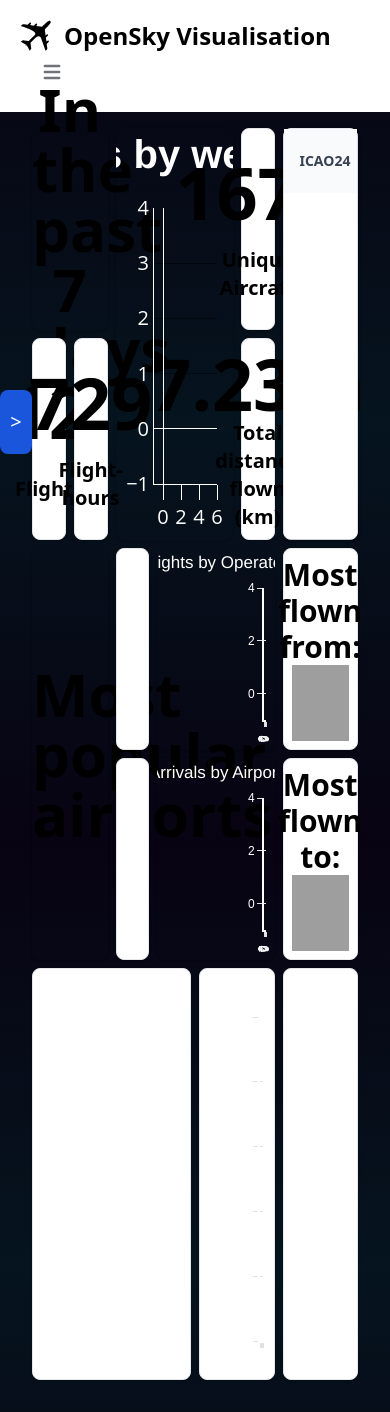
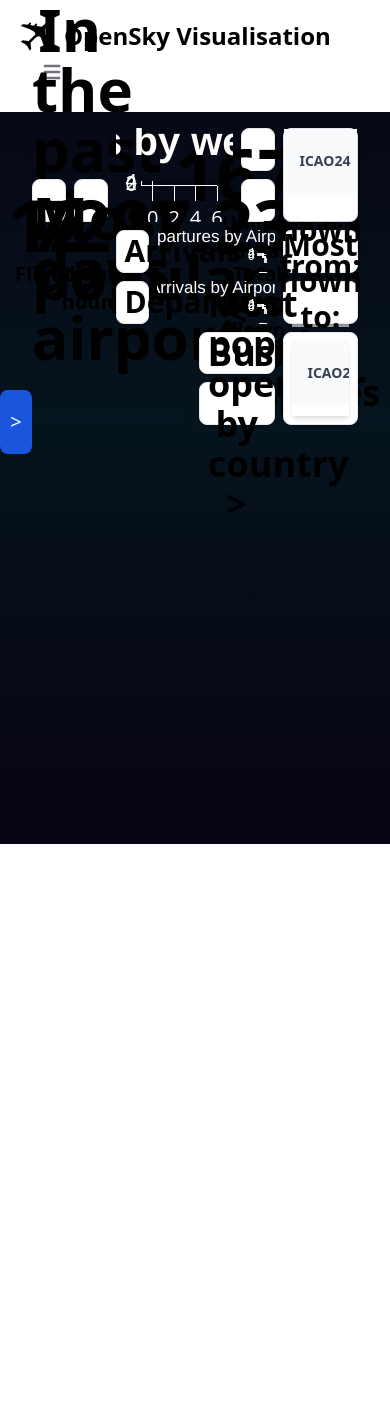
Before and after one commit to Data210/OpenSky-Dashboard, a Flask app: page /stats in a window 390 px wide. After the commit the page ends 844 px from the top, so only its background shows below. Run offline with Flask 3, Linux system fonts and the light colour scheme; lists and menus that the app fills with data are empty; some libraries are stand-ins or nearby versions; grey boxes are pictures that could not be loaded.

Commit message:
dashboard updates

```diff
--- a/app.py
+++ b/app.py
@@ -22,12 +22,25 @@ icaos = ["ab1644", "aa9321", "a77ec5"]
 db = client.get_database("aircraft")
 collection = db.get_collection("states")
 
-state_columns = ["icao24", "callsign","origin_country",
-           "time_position","last_contact","longitude",
-           "latitude","baro_altitude","on_ground",
-           "velocity","true_track","vertical_rate",
-           "sensors","geo_altitude","squawk",
-           "spi","position_source"]
+state_columns = [
+    "icao24",
+    "callsign",
+    "origin_country",
+    "time_position",
+    "last_contact",
+    "longitude",
+    "latitude",
+    "baro_altitude",
+    "on_ground",
+    "velocity",
+    "true_track",
+    "vertical_rate",
+    "sensors",
+    "geo_altitude",
+    "squawk",
+    "spi",
+    "position_source",
+]
 cached_states = None
 
 
@@ -253,7 +266,7 @@ def get_states_scattermapbox(df):
                 "latitude",
                 "longitude",
                 "baro_altitude",
-                "velocity"
+                "velocity",
             ]
         ],
         hovertemplate="<br>".join(
@@ -358,32 +371,45 @@ def index():
 def live():
     return render_template("live.html")
 
-def get_flights_data(view_name, limit = 0):
+
+def get_flights_data(view_name, limit=0):
     with create_postgres_conn() as conn:
-        sql = f"select * from {view_name};"
+        if limit > 0:
+            sql = f"select * from {view_name} limit {limit};"
+        else:
+            sql = f"select * from {view_name};"
+
         df = pd.read_sql_query(sql, conn)
-        if limit > 0:
-            df = df.head(limit)
-        df = df.to_json(orient='values')
-        # print(df)
+        df = df.to_json(orient="values")
     return df
 
+
 query_data = dict()
-query_data["flights_by_country"] = get_flights_data('flights_by_country',10)
-query_data["flights_by_operator"] = get_flights_data('flights_by_operator',10)
-query_data["flights_arriving_airport"] = get_flights_data('total_flights_arriving_by_airport',10)
-query_data["flights_by_weekday"] = get_flights_data('total_flights_per_day',10)
-query_data["popular_flights_country"] = get_flights_data('most_popular_operator_by_country')
+query_data["flights_by_country"] = get_flights_data("flights_by_country", 10)
+query_data["flights_by_operator"] = get_flights_data("flights_by_operator", 10)
+query_data["flights_arriving_airport"] = get_flights_data(
+    "total_flights_arriving_by_airport", 10
+)
+query_data["flights_departing_airport"] = get_flights_data(
+    "total_flights_departing_by_airport", 10
+)
+query_data["flights_by_weekday"] = get_flights_data("total_flights_per_day", 10)
+query_data["aircraft_flight_metrics"] = get_flights_data(
+    "total_flight_time_num_flights_distance_per_aircraft", 10
+)
+
+query_data["popular_flights_country"] = get_flights_data(
+    "most_popular_operator_by_country"
+)
+
 
 @app.route("/stats")
 def stats():
-    return render_template("stats.html", query_data = query_data)
+    return render_template("stats.html", query_data=query_data)
 
 
 @app.route("/graph-data", methods=["POST"])
 def graph_data():
-
-
     data = get_updated_graph_data()
     return data
 
@@ -450,16 +476,19 @@ def plot_tracks_v2(icao24):
     graphJSON = json.dumps(fig, cls=plotly.utils.PlotlyJSONEncoder)
     return graphJSON
 
+
 @app.route("/states", methods=["PUT"])
 def put_state():
     data = request.json
     update_state_cache(data)
-    return 'OK'
+    return "OK"
+
 
 def update_state_cache(data):
     global cached_states
-    temp_data_df = pd.DataFrame(data,columns=state_columns)
+    temp_data_df = pd.DataFrame(data, columns=state_columns)
     cached_states = temp_data_df
+
 
 def get_updated_graph_data():
     global cached_states
--- a/static/dist/css/output.css
+++ b/static/dist/css/output.css
@@ -873,7 +873,7 @@ input:checked + .toggle-bg {
   --background-primary: 5 20 30;
   --background-secondary: 8 3 18;
   --primary-color: 52 72 87;
-  --secondary-color: 6 158 219;
+  --secondary-color: 150 159 237;
 }
 
 *, ::before, ::after {
@@ -1200,6 +1200,10 @@ input:checked + .toggle-bg {
   grid-column-start: 3;
 }
 
+.col-start-5 {
+  grid-column-start: 5;
+}
+
 .row-span-1 {
   grid-row: span 1 / span 1;
 }
@@ -1226,6 +1230,10 @@ input:checked + .toggle-bg {
 
 .row-start-4 {
   grid-row-start: 4;
+}
+
+.row-start-6 {
+  grid-row-start: 6;
 }
 
 .mx-auto {
@@ -1519,10 +1527,6 @@ input:checked + .toggle-bg {
 
 .resize {
   resize: both;
-}
-
-.auto-rows-fr {
-  grid-auto-rows: minmax(0, 1fr);
 }
 
 .grid-cols-3 {
@@ -1996,6 +2005,11 @@ input:checked + .toggle-bg {
   line-height: 2.25rem;
 }
 
+.text-4xl {
+  font-size: 2.25rem;
+  line-height: 2.5rem;
+}
+
 .text-6xl {
   font-size: 3.75rem;
   line-height: 1;
@@ -2119,6 +2133,11 @@ input:checked + .toggle-bg {
 .text-zinc-900 {
   --tw-text-opacity: 1;
   color: rgb(24 24 27 / var(--tw-text-opacity));
+}
+
+.text-gray-100 {
+  --tw-text-opacity: 1;
+  color: rgb(243 244 246 / var(--tw-text-opacity));
 }
 
 .opacity-0 {
@@ -2250,6 +2269,59 @@ input:checked + .toggle-bg {
   height: var(--scrollbar-height, 16px);
 }
 
+.scrollbar-thin {
+  scrollbar-color: var(--scrollbar-thumb, initial) var(--scrollbar-track, initial);
+}
+
+.scrollbar-thin::-webkit-scrollbar-track {
+  background-color: var(--scrollbar-track);
+  border-radius: var(--scrollbar-track-radius);
+}
+
+.scrollbar-thin::-webkit-scrollbar-track:hover {
+  background-color: var(--scrollbar-track-hover, var(--scrollbar-track));
+}
+
+.scrollbar-thin::-webkit-scrollbar-track:active {
+  background-color: var(--scrollbar-track-active, var(--scrollbar-track-hover, var(--scrollbar-track)));
+}
+
+.scrollbar-thin::-webkit-scrollbar-thumb {
+  background-color: var(--scrollbar-thumb);
+  border-radius: var(--scrollbar-thumb-radius);
+}
+
+.scrollbar-thin::-webkit-scrollbar-thumb:hover {
+  background-color: var(--scrollbar-thumb-hover, var(--scrollbar-thumb));
+}
+
+.scrollbar-thin::-webkit-scrollbar-thumb:active {
+  background-color: var(--scrollbar-thumb-active, var(--scrollbar-thumb-hover, var(--scrollbar-thumb)));
+}
+
+.scrollbar-thin::-webkit-scrollbar-corner {
+  background-color: var(--scrollbar-corner);
+  border-radius: var(--scrollbar-corner-radius);
+}
+
+.scrollbar-thin::-webkit-scrollbar-corner:hover {
+  background-color: var(--scrollbar-corner-hover, var(--scrollbar-corner));
+}
+
+.scrollbar-thin::-webkit-scrollbar-corner:active {
+  background-color: var(--scrollbar-corner-active, var(--scrollbar-corner-hover, var(--scrollbar-corner)));
+}
+
+.scrollbar-thin {
+  scrollbar-width: thin;
+}
+
+.scrollbar-thin::-webkit-scrollbar {
+  display: block;
+  width: 8px;
+  height: 8px;
+}
+
 .scrollbar-track-zinc-800\/100 {
   --scrollbar-track: rgb(39 39 42 / 1) !important;
 }
@@ -2264,6 +2336,10 @@ input:checked + .toggle-bg {
 
 .scrollbar-thumb-zinc-900 {
   --scrollbar-thumb: #18181b !important;
+}
+
+.scrollbar-thumb-white {
+  --scrollbar-thumb: #ffffff !important;
 }
 
 /* .root,
--- a/static/scripts/graphs.js
+++ b/static/scripts/graphs.js
@@ -20,7 +20,7 @@ function line_chart(target_id, data, title) {
 
     layout = {
         title: {
-            text: '<b>'+title+'</b>',
+            text: '<b>' + title + '</b>',
             font: {
                 color: '#FFFFFF',
                 family: 'Helvetica',
@@ -35,12 +35,12 @@ function line_chart(target_id, data, title) {
         xaxis: {
             linecolor: "#FFFFFF",
             color: "#FFFFFF",
-            tickfont:{
-                size:20
+            tickfont: {
+                size: 20
             },
             showgrid: false,
             ticklen: 15,
-            title_standoff:15,
+            title_standoff: 15,
             showticklabels: true,
             tickwidth: 0,
             automargin: true,
@@ -49,8 +49,8 @@ function line_chart(target_id, data, title) {
             linecolor: "#FFFFFF",
             color: "#FFFFFF",
             gridcolor: "rgba(0,0,0,0.5)",
-            tickfont:{
-                size:20
+            tickfont: {
+                size: 20
             },
             showgrid: true,
             automargin: true,
@@ -144,48 +144,52 @@ function choropleth_map(target_id, data, title) {
     var colorScale = [
         [0, 'rgb(240,240,240)'],  // No data color (light gray)
         [0.1, 'rgb(220,220,220)'], // Lowest value color (dark gray)
-        [1.0, 'rgb(0,0,255)']      // Highest value color (blue)
-      ];
+        [1.0, 'rgb(120, 129, 200)']      // Highest value color (blue)
+    ];
 
     var data = [{
         type: 'choropleth',
         locations: data.map(subArray => subArray[2]),
-        z:data.map(subArray => subArray[3]),
-        locationmode:'ISO-3',
-        colorscale:colorScale,
-        zmax:300,
-        zmin:0,
+        z: data.map(subArray => subArray[3]),
+        locationmode: 'ISO-3',
+        colorscale: colorScale,
+        zmax: 300,
+        zmin: 0,
         autocolorscale: false,
         // reversescale: true,
-        text:data.map(subArray => subArray[0]),
-        colorbar:{bordercolor:'#FFFFFF',orientation:'v',thickness:20,
-                tickfont:{family:'Arial',size:12, color:'#FFFFFF'},
-                title:{font:{color:'#FFFFFF',family:'Arial',size:12},side:'top',text:'Number Of Flights'},
-                x:0.83},
+        text: data.map(subArray => subArray[0]),
+        colorbar: {
+            bordercolor: '#FFFFFF',
+            orientation: 'v',
+            thickness: 20,
+            tickfont: { family: 'Arial', size: 12, color: '#FFFFFF' },
+            x: 1
+            // title: { font: { color: '#FFFFFF', family: 'Arial', size: 12 }, side: 'top', text: 'Number Of Flights' },
+        },
     }];
 
     layout = {
-        colorbar:{
+        colorbar: {
             orientation: "h",
-            xpad: 50
+
         },
-        title: {
-            text: title,
-            font: {
-                color: '#FFFFFF',
-                family: 'Helvetica'
-            }
+        // title: {
+        //     text: title,
+        //     font: {
+        //         color: '#FFFFFF',
+        //         family: 'Helvetica'
+        //     }
+        // },
+        geo: {
+            showframe: false,
+            // showcoastlines:false,
+            bgcolor: 'rgba(0,0,0,0)',
+            showland: true,
+            landcolor: '#d3d3d3'
         },
-        geo:{
-        showframe:false,
-        // showcoastlines:false,
-        bgcolor: 'rgba(0,0,0,0)',
-        showland:true,
-        landcolor:'#d3d3d3'
-        },
-        // margin:{"r":5,"t":50,"l":5,"b":5},
-        paper_bgcolor:'rgba(0,0,0,0)',
-        plot_bgcolor:'rgba(0,0,0,0)',
+        margin: { "r": 50, "t": 0, "l": 0, "b": 0 },
+        paper_bgcolor: 'rgba(0,0,0,0)',
+        plot_bgcolor: 'rgba(0,0,0,0)',
 
     }
     config = {
@@ -194,3 +198,21 @@ function choropleth_map(target_id, data, title) {
 
     Plotly.newPlot(target_id, data, layout, config);
 }
+
+function generate_table(element, columnNames, data) {
+    $(`#${element}`).html("")
+    for (const row of data) {
+        row_html = '';
+        for (const cell of row) {
+            row_html = row_html + `
+                    <td class="px-4 py-4 text-sm">
+                    ${cell ?? "N/A"}
+                    </td>`
+        }
+        $(`#${element}`).append(
+            `<tr class="bg-background border-b dark:bg-background dark:border-secondary hover:bg-slate-50 dark:hover:bg-slate-600">
+                ${row_html}
+            </tr>`
+        )
+    }
+}
--- a/static/src/input.css
+++ b/static/src/input.css
@@ -7,7 +7,7 @@
     --background-primary: 5 20 30;
     --background-secondary: 8 3 18;
     --primary-color: 52 72 87;
-    --secondary-color: 6 158 219;
+    --secondary-color: 150 159 237;
   }
 }
 @layer components {
--- a/templates/live.html
+++ b/templates/live.html
@@ -1,7 +1,7 @@
 {% extends "layout.html" %}
 {% block head %}
 {{ super() }}
-<script src="https://cdn.plot.ly/plotly-latest.min.js"></script>
+<script src="https://cdn.plot.ly/plotly-2.20.0.min.js"></script>
 {% endblock %}
 
 {% block content %}
--- a/templates/stats.html
+++ b/templates/stats.html
@@ -2,7 +2,7 @@
 {% extends "layout.html" %}
 {% block head %}
 {{ super() }}
-<script src="https://cdn.plot.ly/plotly-latest.min.js"></script>
+<script src="https://cdn.plot.ly/plotly-2.20.0.min.js"></script>
 <script src="static/scripts/graphs.js"></script>
 {% endblock %}
 {% block content %}
@@ -13,7 +13,8 @@
       Flight data analysis</h1>
   </div> -->
 
-  <div class="p-8 pt-4 w-full h-auto grid grid-cols-8 auto-rows-fr box-border gap-2 flex-1 min-h-0">
+  <div class="p-8 pt-4 w-full h-auto grid grid-cols-8 box-border gap-2 flex-1 min-h-0"
+  style="grid-auto-rows: minmax(auto,11vw);">
     <div class="card-invisible row-span-1 col-span-2 bg-transparent border-0 aspect-[2/1]">
       <div id="week-flight-stats" class="w-full h-full flex flex-col justify-center text-center">
         <div class="text-6xl font-extrabold dark:text-cyan-50">In the past 7 days</div>
@@ -41,24 +42,32 @@
       <div class="text-7xl font-extrabold dark:text-cyan-50">7.23m</div>
       <div class="text-xl font-extrabold dark:text-cyan-50">Total distance flown (km)</div>
     </div>
-    <div class="card-transparent p-0 row-span-2 col-span-2">
+    <div class="card-transparent relative p-0 row-span-2 col-span-2">
       <div id="flights-table" class=" overflow-y-auto h-full row-start-2 row-span-full col-span-1 relative overflow-x-auto shadow-md sm:rounded-lg
-        scrollbar scrollbar-thumb-zinc-900 scrollbar-track-zinc-950/30 scrollbar-rounded-lg">
-        <table class="w-full text-sm text-left text-gray-500 dark:text-gray-400">
-          <thead class="text-s font-bold text-gray-700 uppercase bg-slate-50 dark:bg-slate-950 dark:text-slate-400">
+        scrollbar-thin scrollbar-thumb-white scrollbar-track-zinc-950/30 scrollbar-rounded-lg">
+        <table class="w-full text-sm text-left text-gray-100 dark:text-gray-200">
+          <thead class="text-s font-bold text-gray-700 uppercase bg-slate-50 dark:bg-background2 dark:text-slate-400">
             <tr>
               <th scope="col" class="px-4 py-3">
                 ICAO24
               </th>
               <th scope="col" class="px-4 py-3">
-                Distance flown
+                Air time
               </th>
               <th scope="col" class="px-4 py-3">
-                Air time
+                Flights
+              </th>
+              <th scope="col" class="px-4 py-3">
+                Distance flown
               </th>
             </tr>
           </thead>
-          <tbody id="flights-table-body">
+          <tbody id="aircraft-flight-metrics-table-body">
+            <tr class="bg-background border-b dark:bg-background dark:border-secondary hover:bg-slate-50 dark:hover:bg-slate-600">
+              <td class="px-4 py-4 text-sm">
+                test
+            </td>
+            </tr>
           </tbody>
         </table>
       </div>
@@ -69,8 +78,14 @@
       </div>
     </div>
     <div class="card-transparent row-span-1 col-span-1">
+      <div class="w-full h-full flex flex-col justify-center text-center">
+        <div class="text-3xl font-extrabold dark:text-cyan-50">Arrivals</div>
+      </div>
     </div>
     <div class="card-transparent row-start-4 row-span-1 col-span-1">
+      <div class="w-full h-full flex flex-col justify-center text-center">
+        <div class="text-3xl font-extrabold dark:text-cyan-50">Departures</div>
+      </div>
     </div>
     <div class="card-invisible row-span-1 col-span-3">
       <div id="graph3" class="w-full h-full"></div>
@@ -82,7 +97,7 @@
       <div id="week-flight-stats" class="w-full h-full flex flex-col items-center justify-center text-center">
         <div class="text-3xl font-extrabold dark:text-cyan-50">Most flown from:</div>
         <div class="grow">
-          <img class="w-full h-full" src="https://flagsapi.com/US/flat/64.png" style="image-rendering: pixelated;">
+          <img class="w-full h-full" src="https://flagsapi.com/IN/flat/64.png" style="image-rendering: pixelated;">
         </div>
       </div>
     </div>
@@ -94,17 +109,48 @@
         </div>
       </div>
     </div>
-    <div class="card-transparent row-span-2 col-span-4">
+    <div class="card-invisible p-0 row-span-2 col-span-4">
       <div id="graph5" class="w-full h-full"></div>
     </div>
-    <div class="card-transparent row-span-2 col-span-2">
-      <div id="graph2" class="w-full h-full"></div>
+    <div class="card-transparent row-span-1 col-span-2">
+      <div id="week-flight-stats" class="w-full h-full flex flex-col justify-center text-center">
+        <div class="text-4xl font-extrabold dark:text-cyan-50">
+          < Busiest Airspaces</div>
+        </div>
+      </div>
+      <div class="card-transparent row-start-6 row-span-1 col-start-5 col-span-2">
+        <div id="week-flight-stats" class="w-full h-full flex flex-col justify-center text-center">
+          <div class="text-4xl font-extrabold dark:text-cyan-50"> Most popular operator by country > </div>
+        </div>
+      </div>
+      <div class="card-transparent row-span-2 col-span-2">
+        <div id="oprator-by-country-table" class=" overflow-y-auto h-full row-start-2 row-span-full col-span-1 relative overflow-x-auto shadow-md sm:rounded-lg
+        scrollbar scrollbar-thumb-zinc-900 scrollbar-track-zinc-950/30 scrollbar-rounded-lg">
+          <table class="w-full text-sm text-left text-gray-500 dark:text-gray-400">
+            <thead class="text-s font-bold text-gray-700 uppercase bg-slate-50 dark:bg-secondary dark:text-slate-400">
+              <tr>
+                <th scope="col" class="px-4 py-3">
+                  ICAO24
+                </th>
+                <th scope="col" class="px-4 py-3">
+                  Distance flown
+                </th>
+                <th scope="col" class="px-4 py-3">
+                  Air time
+                </th>
+              </tr>
+            </thead>
+            <tbody>
+
+            </tbody>
+          </table>
+        </div>
+      </div>
+      <div class="card-transparent hidden row-span-2 col-span-2">
+        <div id="graph2" class="w-full h-full"></div>
+      </div>
+
     </div>
-    <div class="card-transparent row-span-2 col-span-2">
-      <div id="graph6" class="w-full h-full"></div>
-    </div>
-
-  </div>
 </section>
 <script>
   query_data = {{ query_data | safe }}
@@ -112,10 +158,12 @@
   $(document).ready(function () {
     line_chart("graph1", JSON.parse(query_data.flights_by_weekday), "Flights by weekday")
     bar_chart("graph2", JSON.parse(query_data.flights_by_country), "Flights by Country")
-    bar_chart("graph3", JSON.parse(query_data.flights_by_operator), "Flights by Operator")
+    bar_chart("graph5", JSON.parse(query_data.flights_by_operator), "Flights by Operator")
+    bar_chart("graph3", JSON.parse(query_data.flights_departing_airport), "Departures by Airport")
     bar_chart("graph4", JSON.parse(query_data.flights_arriving_airport), "Arrivals by Airport")
     choropleth_map("graph5", JSON.parse(query_data.popular_flights_country), "Most Popular Operator by Country")
-})
+    generate_table("aircraft-flight-metrics-table-body",[],JSON.parse(query_data.aircraft_flight_metrics))
+  })
 
 </script>
 {% endblock %}
```
Also changed, not shown: other parts of static/dist/css/output.css (+35 -0 lines).
